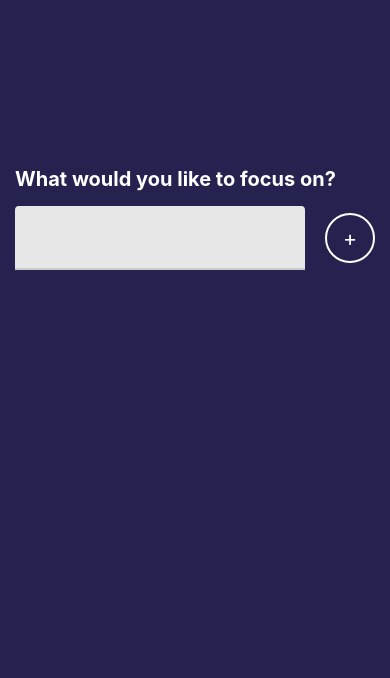
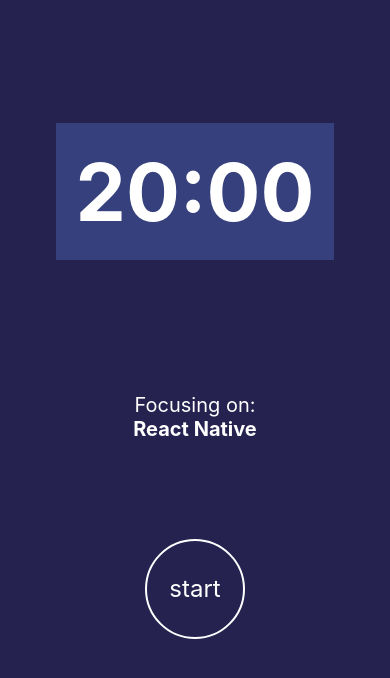
Before and after one commit to wfabjanczuk/ztm_focus_time, a React Native app: screen / in a window 390 px wide. Shown: the top 678 px of the page. Built offline with nearby package versions, Linux system fonts and the light colour scheme.

Commit message:
40. Building The Countdown Feature Part 3

```diff
--- a/App.js
+++ b/App.js
@@ -1,19 +1,20 @@
 import React, {useState} from 'react';
-import {StyleSheet, Text, View} from 'react-native';
+import {StyleSheet, View} from 'react-native';
 import {Focus} from './src/features/focus/Focus';
 import {colors} from './src/constants/colors';
+import {Timer} from './src/features/timer/Timer';
+import {spacingSizes} from './src/constants/sizes';
 
 const App = () => {
-  const [focusSubject, setFocusSubject] = useState(null);
+  const [focusSubject, setFocusSubject] = useState('React Native');
 
   return (
     <View style={styles.container}>
       {focusSubject ? (
-        <Text>Here I want to build a timer</Text>
+        <Timer focusSubject={focusSubject} />
       ) : (
         <Focus setSubject={setFocusSubject} />
       )}
-      <Text>{focusSubject}</Text>
     </View>
   );
 };
@@ -21,6 +22,7 @@ const App = () => {
 const styles = StyleSheet.create({
   container: {
     flex: 1,
+    paddingTop: spacingSizes.lg,
     backgroundColor: colors.darkBlue,
   },
 });
--- /dev/null
+++ b/src/components/Countdown.js
@@ -0,0 +1,52 @@
+import React, {useState, useEffect} from 'react';
+import {StyleSheet, Text} from 'react-native';
+import {fontSizes, spacingSizes} from '../constants/sizes';
+import {colors} from '../constants/colors';
+
+const minutesToMillis = minutes => minutes * 60000;
+
+const formatTime = time => (time < 10 ? `0${time}` : time);
+
+export const Countdown = ({minutes = 20, isPaused = true}) => {
+  const interval = React.useRef(null),
+    [millis, setMillis] = useState(minutesToMillis(minutes)),
+    updateCountdown = () => {
+      setMillis(time => {
+        if (time === 0) {
+          // TODO: Ending action
+          return time;
+        }
+
+        const timeLeft = time - 1000;
+        // TODO: Progress report
+        return timeLeft;
+      });
+    },
+    minutesLeft = Math.floor(millis / 60000),
+    secondsLeft = Math.floor((millis - minutesToMillis(minutesLeft)) / 1000);
+
+  useEffect(() => {
+    if (isPaused) {
+      return;
+    }
+
+    interval.current = setInterval(updateCountdown, 1000);
+    return () => clearInterval(interval.current);
+  }, [isPaused]);
+
+  return (
+    <Text style={styles.text}>
+      {formatTime(minutesLeft)}:{formatTime(secondsLeft)}
+    </Text>
+  );
+};
+
+const styles = StyleSheet.create({
+  text: {
+    fontSize: fontSizes.xxxl,
+    fontWeight: 'bold',
+    padding: spacingSizes.lg,
+    color: colors.white,
+    backgroundColor: 'rgba(94, 132, 226, 0.3)',
+  },
+});
--- a/src/constants/sizes.js
+++ b/src/constants/sizes.js
@@ -3,11 +3,14 @@ export const fontSizes = {
   md: 14,
   lg: 20,
   xl: 24,
+  xxl: 40,
+  xxxl: 80,
 };
 
 export const spacingSizes = {
   sm: 10,
   md: 15,
   lg: 20,
-  xl: 40,
+  xl: 30,
+  xxl: 40,
 };
--- /dev/null
+++ b/src/features/timer/Timer.js
@@ -0,0 +1,70 @@
+import React, {useState} from 'react';
+import {View, StyleSheet, Text} from 'react-native';
+import {Countdown} from '../../components/Countdown';
+import {colors} from '../../constants/colors';
+import {fontSizes, spacingSizes} from '../../constants/sizes';
+import {RoundedButton} from '../../components/RoundedButton';
+
+export const Timer = ({focusSubject}) => {
+  const [isStarted, setIsStarted] = useState(false);
+
+  return (
+    <View style={styles.container}>
+      <View style={styles.countdown}>
+        <Countdown isPaused={!isStarted} />
+      </View>
+      <View style={styles.header}>
+        <Text style={styles.title}>Focusing on:</Text>
+        <Text style={styles.task}>{focusSubject}</Text>
+      </View>
+      <View style={styles.buttonWrapper}>
+        {isStarted ? (
+          <RoundedButton
+            title="pause"
+            size={100}
+            textStyle={{fontSize: fontSizes.xl}}
+            onPress={() => setIsStarted(false)}
+          />
+        ) : (
+          <RoundedButton
+            title="start"
+            size={100}
+            textStyle={{fontSize: fontSizes.xl}}
+            onPress={() => setIsStarted(true)}
+          />
+        )}
+      </View>
+    </View>
+  );
+};
+
+const styles = StyleSheet.create({
+  container: {
+    flex: 1,
+  },
+  header: {
+    padding: spacingSizes.xl,
+  },
+  title: {
+    color: colors.white,
+    textAlign: 'center',
+    fontSize: fontSizes.lg,
+  },
+  task: {
+    color: colors.white,
+    textAlign: 'center',
+    fontSize: fontSizes.lg,
+    fontWeight: 'bold',
+  },
+  countdown: {
+    flex: 0.5,
+    justifyContent: 'center',
+    alignItems: 'center',
+  },
+  buttonWrapper: {
+    flex: 0.3,
+    padding: spacingSizes.md,
+    justifyContent: 'center',
+    alignItems: 'center',
+  },
+});
```
